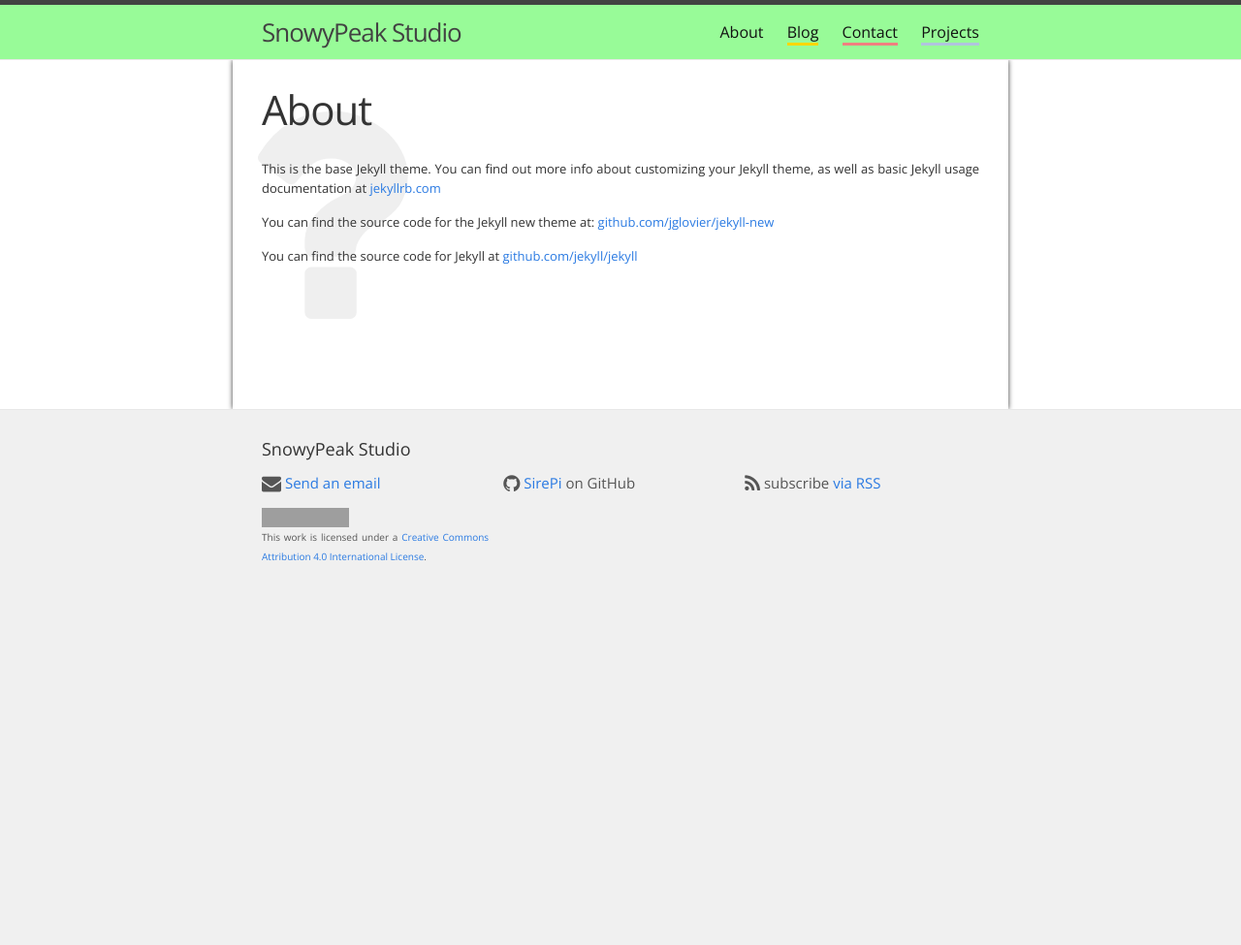
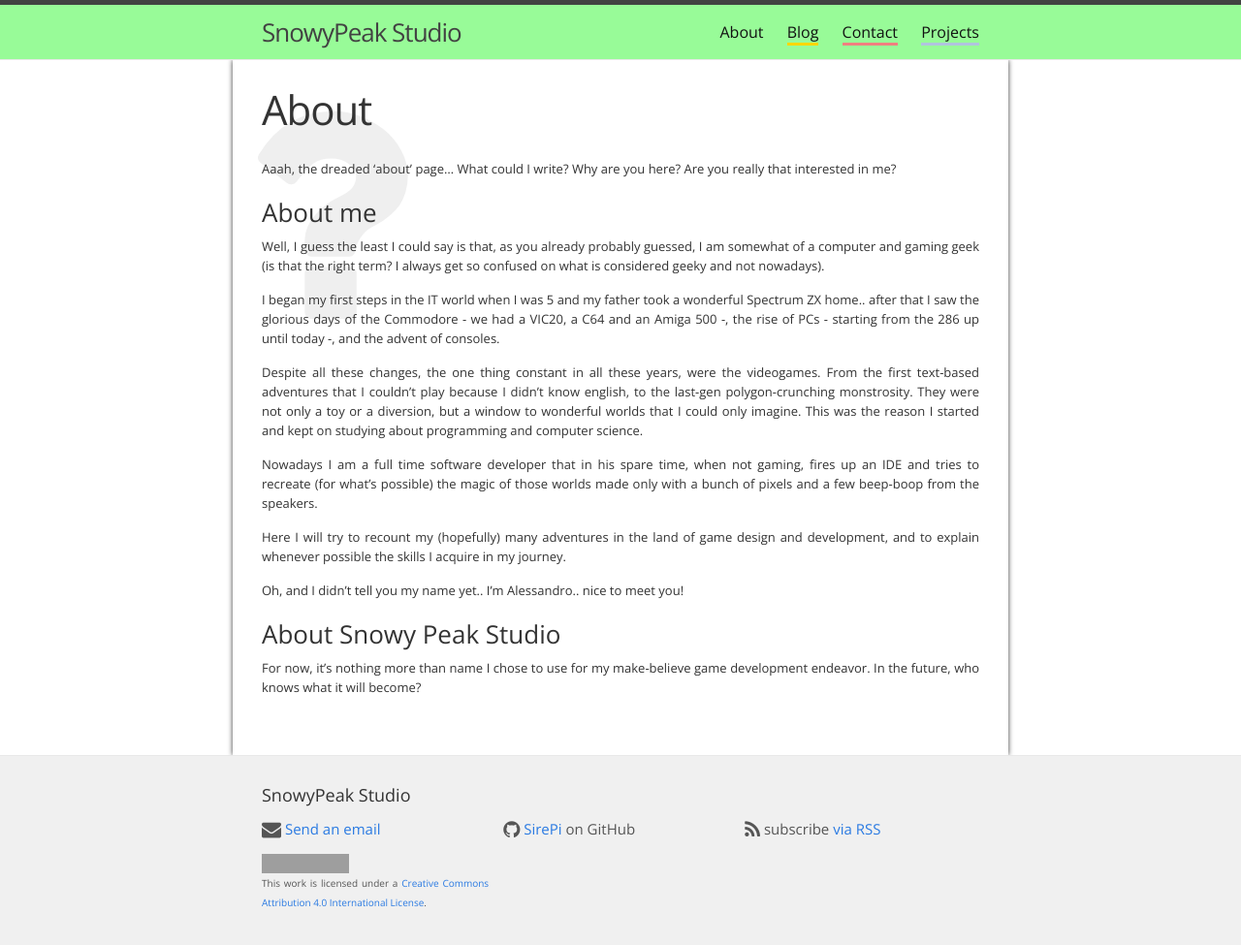
Before and after one commit to MrLeonardo/sirepi.github.io, a Jekyll site: the page built from about.md, in a window 1280 px wide and 986 px high. Shown: the top 975 px of the window at 97% size. Built offline with Jekyll 4.4.1, drawn with Linux system fonts in a browser that asks for light colours; nearby versions of some CDN libraries; some web fonts are replaced; grey boxes are pictures that could not be loaded.

Commit message:
about...

```diff
--- a/_sass/_style.scss
+++ b/_sass/_style.scss
@@ -258,6 +258,10 @@ div.post, div.home {
   z-index: 1;
 }
 
+article h3 {
+  padding-top: 10px;
+}
+
 
 /*****
  Gists
--- a/about.md
+++ b/about.md
@@ -5,9 +5,21 @@ icon: question
 permalink: /about/
 color: "rgba(152, 251, 152, 255)"
 ---
+Aaah, the dreaded 'about' page... What could I write? Why are you here? Are you really that interested in me?
 
-This is the base Jekyll theme. You can find out more info about customizing your Jekyll theme, as well as basic Jekyll usage documentation at [jekyllrb.com](http://jekyllrb.com/)
+<h3>About me</h3>
+Well, I guess the least I could say is that, as you already probably guessed, I am somewhat of a computer and gaming geek (is that the right term? I always get so confused on what is considered geeky and not nowadays).
 
-You can find the source code for the Jekyll new theme at: [github.com/jglovier/jekyll-new](https://github.com/jglovier/jekyll-new)
+I began my first steps in the IT world when I was 5 and my father took a wonderful Spectrum ZX home.. after that I saw the glorious days of the Commodore - we had a VIC20, a C64 and an Amiga 500 -, the rise of PCs - starting from the 286 up until today -, and the advent of consoles.
 
-You can find the source code for Jekyll at [github.com/jekyll/jekyll](https://github.com/jekyll/jekyll)
+Despite all these changes, the one thing constant in all these years, were the videogames. From the first text-based adventures that I couldn't play because I didn't know english, to the last-gen polygon-crunching monstrosity. They were not only a toy or a diversion, but a window to wonderful worlds that I could only imagine.
+This was the reason I started and kept on studying about programming and computer science.
+
+Nowadays I am a full time software developer that in his spare time, when not gaming, fires up an IDE and tries to recreate (for what's possible) the magic of those worlds made only with a bunch of pixels and a few beep-boop from the speakers.
+
+Here I will try to recount my (hopefully) many adventures in the land of game design and development, and to explain whenever possible the skills I acquire in my journey.
+
+Oh, and I didn't tell you my name yet.. I'm Alessandro.. nice to meet you!
+
+<h3>About Snowy Peak Studio</h3>
+For now, it's nothing more than name I chose to use for my make-believe game development endeavor. In the future, who knows what it will become?
```
